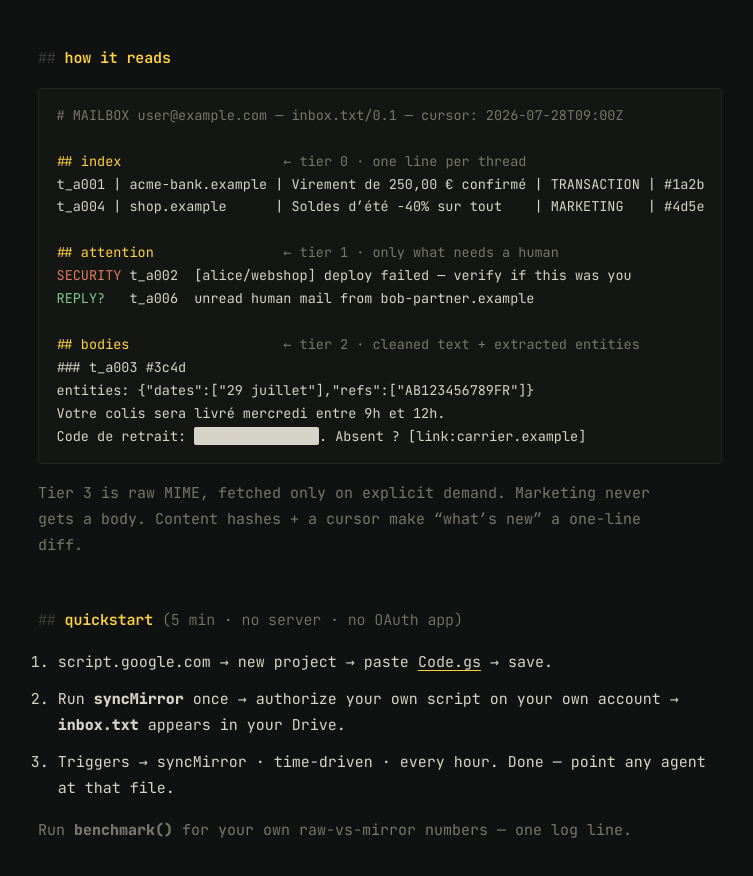
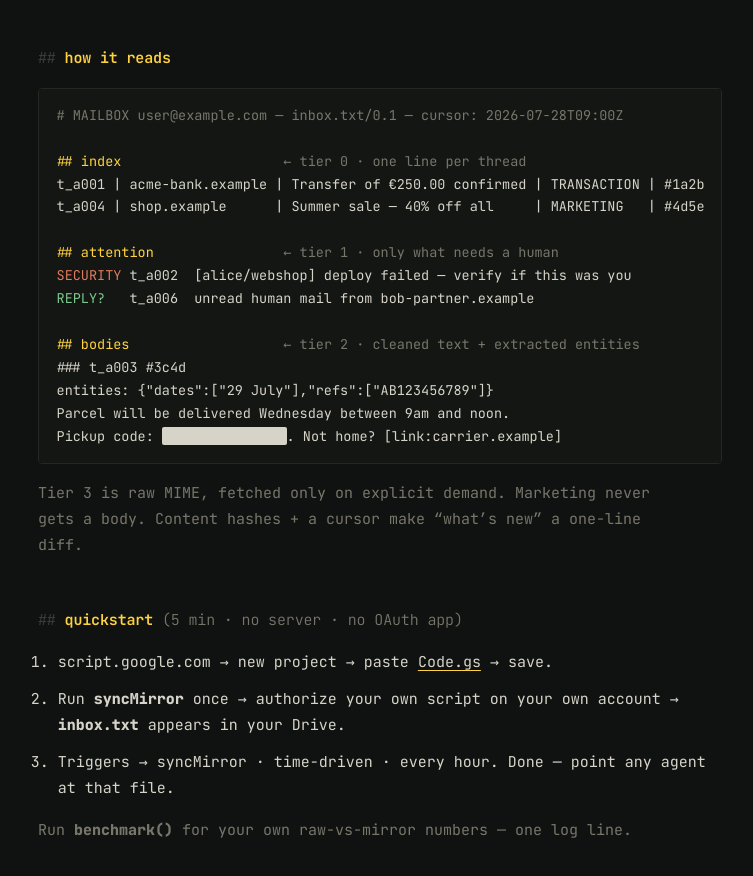
Before and after one commit to eddie-boop14/agent-mail, a plain HTML site: page index.html in a window 1280 px wide. Shown: the part 1288-2164 px from the top of the page, without its empty margins (260-1013 px from the left). Drawn offline with Linux system fonts and the light colour scheme.

Commit message:
site: English-only format sample

```diff
--- a/index.html
+++ b/index.html
@@ -120,8 +120,8 @@ footer{margin-top:5em; padding-top:1.4em; border-top:1px solid var(--rule); colo
 <pre><span class="c"># MAILBOX user@example.com — inbox.txt/0.1 — cursor: 2026-07-28T09:00Z</span>
 
 <span class="k">## index</span>                    <span class="c">← tier 0 · one line per thread</span>
-t_a001 | acme-bank.example | Virement de 250,00 € confirmé | TRANSACTION | #1a2b
-t_a004 | shop.example      | Soldes d’été −40% sur tout    | MARKETING   | #4d5e
+t_a001 | acme-bank.example | Transfer of €250.00 confirmed | TRANSACTION | #1a2b
+t_a004 | shop.example      | Summer sale — 40% off all     | MARKETING   | #4d5e
 
 <span class="k">## attention</span>                <span class="c">← tier 1 · only what needs a human</span>
 <span class="r">SECURITY</span> t_a002  [alice/webshop] deploy failed — verify if this was you
@@ -129,9 +129,9 @@ t_a004 | shop.example      | Soldes d’été −40% sur tout    | MARKETING   |
 
 <span class="k">## bodies</span>                   <span class="c">← tier 2 · cleaned text + extracted entities</span>
 ### t_a003 #3c4d
-entities: {"dates":["29 juillet"],"refs":["AB123456789FR"]}
-Votre colis sera livré mercredi entre 9h et 12h.
-Code de retrait: <span class="redact">[code-redacted]</span>. Absent ? [link:carrier.example]</pre>
+entities: {"dates":["29 July"],"refs":["AB123456789"]}
+Parcel will be delivered Wednesday between 9am and noon.
+Pickup code: <span class="redact">[code-redacted]</span>. Not home? [link:carrier.example]</pre>
     <p class="dim">Tier 3 is raw MIME, fetched only on explicit demand. Marketing never gets a body.
     Content hashes + a cursor make “what’s new” a one-line diff.</p>
   </section>
```
